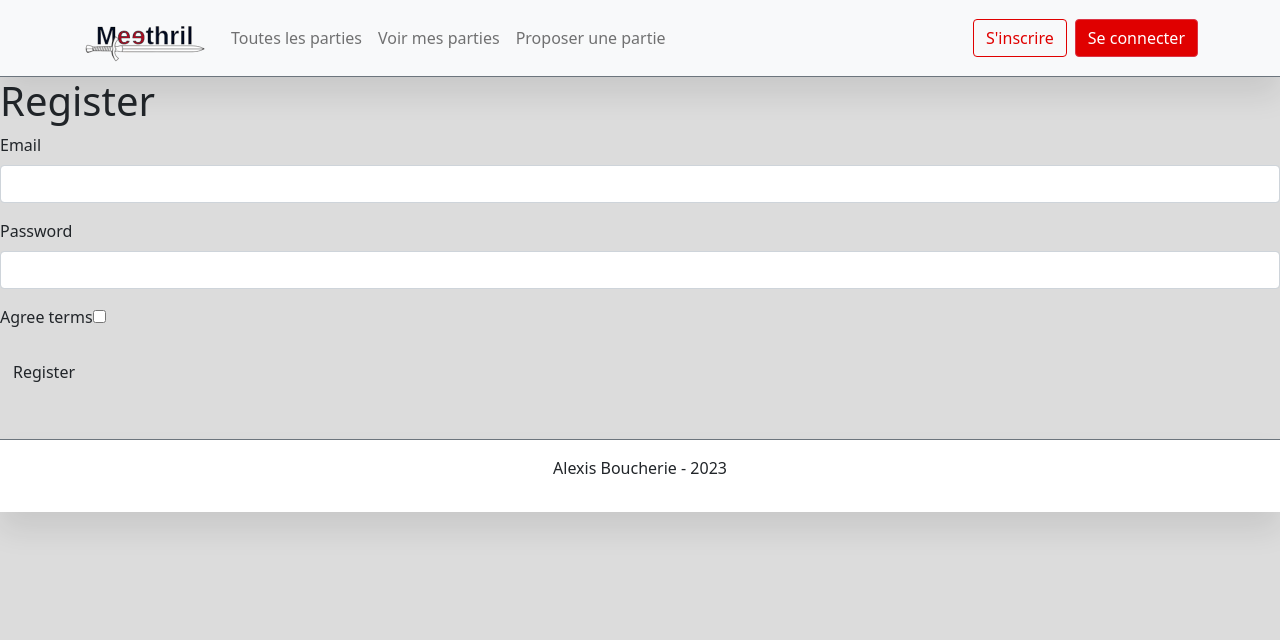
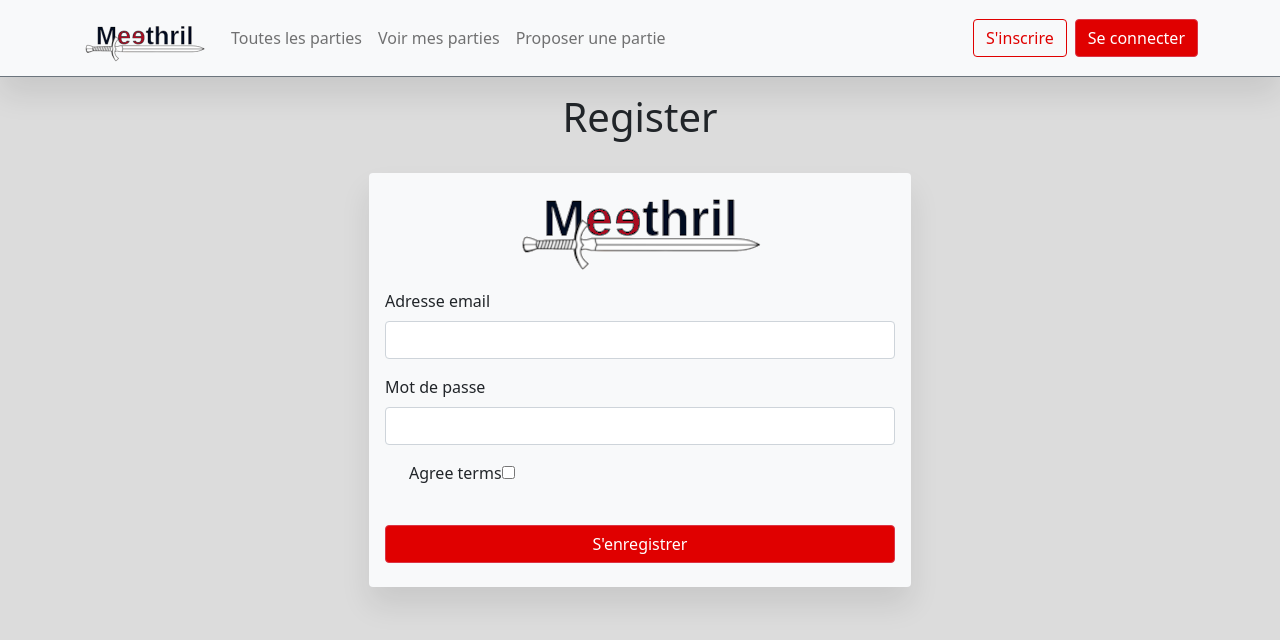
Before and after one commit to AlexisBoucherie/meethril, a Symfony app: template templates/registration/register.html.twig in a window 1280 px wide. Shown: the top 640 px of the page. Run offline with Twig, Linux system fonts and the light colour scheme; the template is opened without the code that fills it, so the values that code supplies are empty; form fields are guessed from the names that the template uses; some libraries are stand-ins or nearby versions.

Commit message:
make css for registration form

```diff
--- a/templates/base.html.twig
+++ b/templates/base.html.twig
@@ -13,7 +13,7 @@
 <body class="h-100">
 {% include '_includes/_navbar.html.twig' %}
 {% block body %}{% endblock %}
-{% include '_includes/_footer.html.twig' %}
+{#{% include '_includes/_footer.html.twig' %}#}
 <script src="https://cdn.jsdelivr.net/npm/@popperjs/core@2.10.2/dist/umd/popper.min.js"
         integrity="sha384-7+zCNj/IqJ95wo16oMtfsKbZ9ccEh31eOz1HGyDuCQ6wgnyJNSYdrPa03rtR1zdB"
         crossorigin="anonymous"></script>
--- a/templates/registration/register.html.twig
+++ b/templates/registration/register.html.twig
@@ -7,15 +7,31 @@
         <div class="alert alert-danger" role="alert">{{ flash_error }}</div>
     {% endfor %}
 
-    <h1>Register</h1>
+    <h1 class="text-center  mt-3">Register</h1>
 
-    {{ form_start(registrationForm) }}
-        {{ form_row(registrationForm.email) }}
-        {{ form_row(registrationForm.plainPassword, {
-            label: 'Password'
-        }) }}
-        {{ form_row(registrationForm.agreeTerms) }}
-
-        <button type="submit" class="btn">Register</button>
-    {{ form_end(registrationForm) }}
+    <div class="container d-flex justify-content-center mt-3">
+        <div class="row w-75">
+            {{ form_start(registrationForm) }}
+            <div class="col-12 col-md-10 col-lg-8 bg-light mx-auto custom-shadow rounded pb-2">
+                <div class="m-3 d-flex justify-content-center">
+                    <img src="{{ asset('assets/img/Meethril logo.png') }}" alt="Logo Meethril" width="250" height="100">
+                </div>
+                <div class="m-3">
+                    {{ form_label(registrationForm.email, 'Adresse email') }}
+                    {{ form_widget(registrationForm.email, {'attr': {'class': 'form-control'}}) }}
+                </div>
+                <div class="m-3">
+                    {{ form_label(registrationForm.plainPassword, 'Mot de passe') }}
+                    {{ form_widget(registrationForm.plainPassword, {'attr': {'class': 'form-control'}}) }}
+                </div>
+                <div class="m-3 form-check">
+                    {{ form_row(registrationForm.agreeTerms, {'attr': {'class': 'form-check-input'}}) }}
+                </div>
+                <div class="m-3 d-flex justify-content-center">
+                    <button type="submit" class="btn btn-danger mt-3 w-100">S'enregistrer</button>
+                </div>
+            </div>
+            {{ form_end(registrationForm) }}
+        </div>
+    </div>
 {% endblock %}
```
